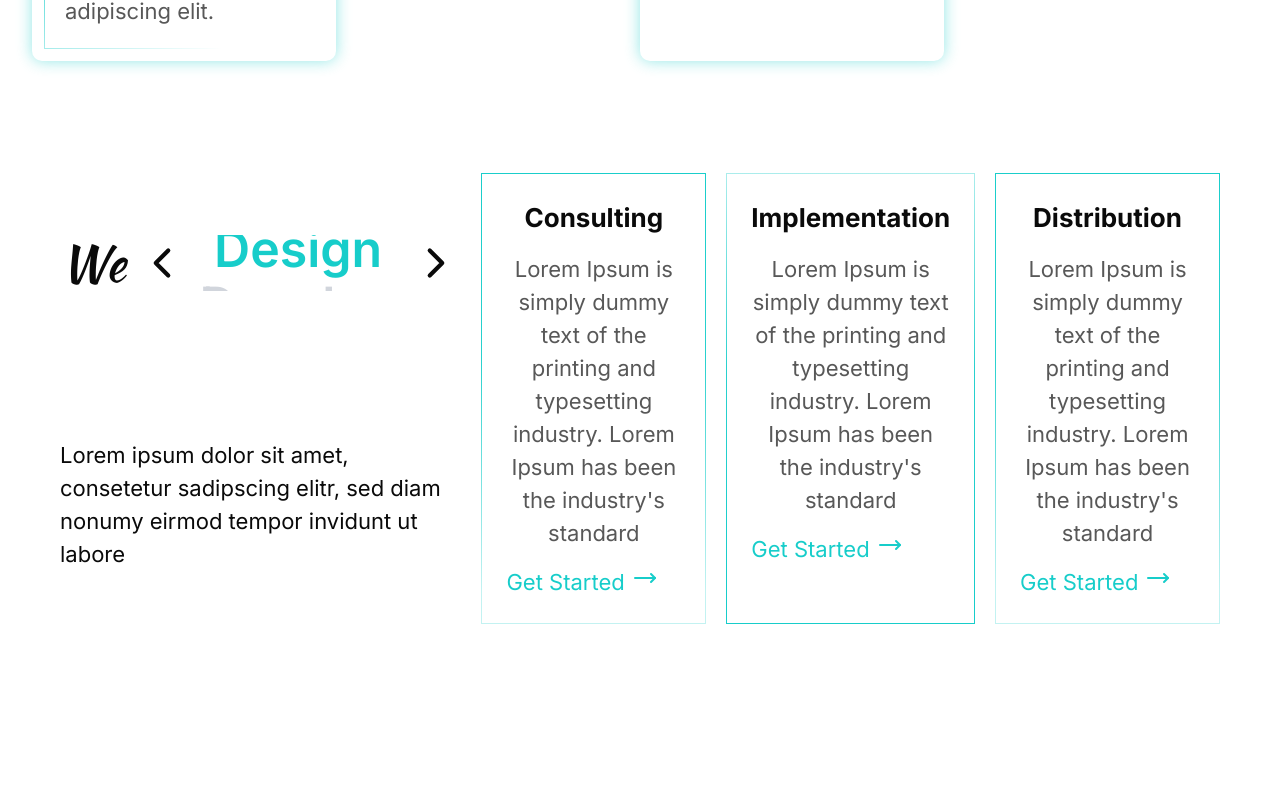
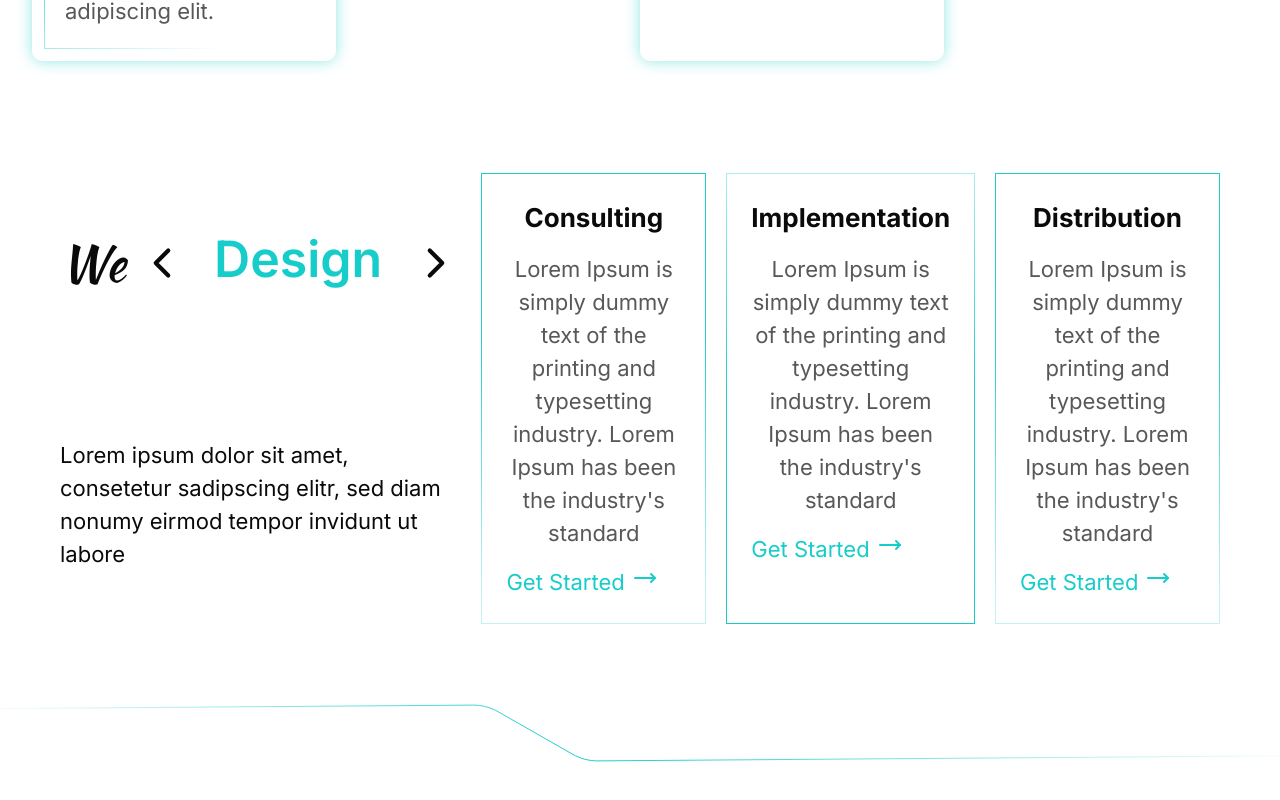
Before and after one commit to Roshen-Perera/ceylon-developers-portfolio, a Next.js app: page / in a window 1280 px wide. Shown: the part 3571-4371 px from the top of the page. Before the commit the page ends 4195 px from the top, so only its background shows below. Built offline with nearby package versions, Linux system fonts and the light colour scheme.

Commit message:
Added vector design

```diff
--- a/app/page.tsx
+++ b/app/page.tsx
@@ -268,6 +268,34 @@ export default function Home() {
             </div>
           </div>
         </div>
+        <div className="mt-20 mb-10">
+          <svg
+            width="1343"
+            height="58"
+            viewBox="0 0 1343 58"
+            fill="none"
+            xmlns="http://www.w3.org/2000/svg"
+          >
+            <path
+              d="M0 4.82469L503.89 1.09953C512.708 1.03434 521.386 3.30247 529.045 7.67386L603.771 50.3261C611.43 54.6975 620.108 56.9657 628.927 56.9005L1343 51.6215"
+              stroke="url(#paint0_linear_1085_1810)"
+            />
+            <defs>
+              <linearGradient
+                id="paint0_linear_1085_1810"
+                x1="0"
+                y1="29"
+                x2="1343"
+                y2="29"
+                gradientUnits="userSpaceOnUse"
+              >
+                <stop stop-color="#17CDCA" stop-opacity="0" />
+                <stop offset="0.457843" stop-color="#17CDCA" />
+                <stop offset="1" stop-color="#17CDCA" stop-opacity="0" />
+              </linearGradient>
+            </defs>
+          </svg>
+        </div>
       </div>
     </>
   );
```
